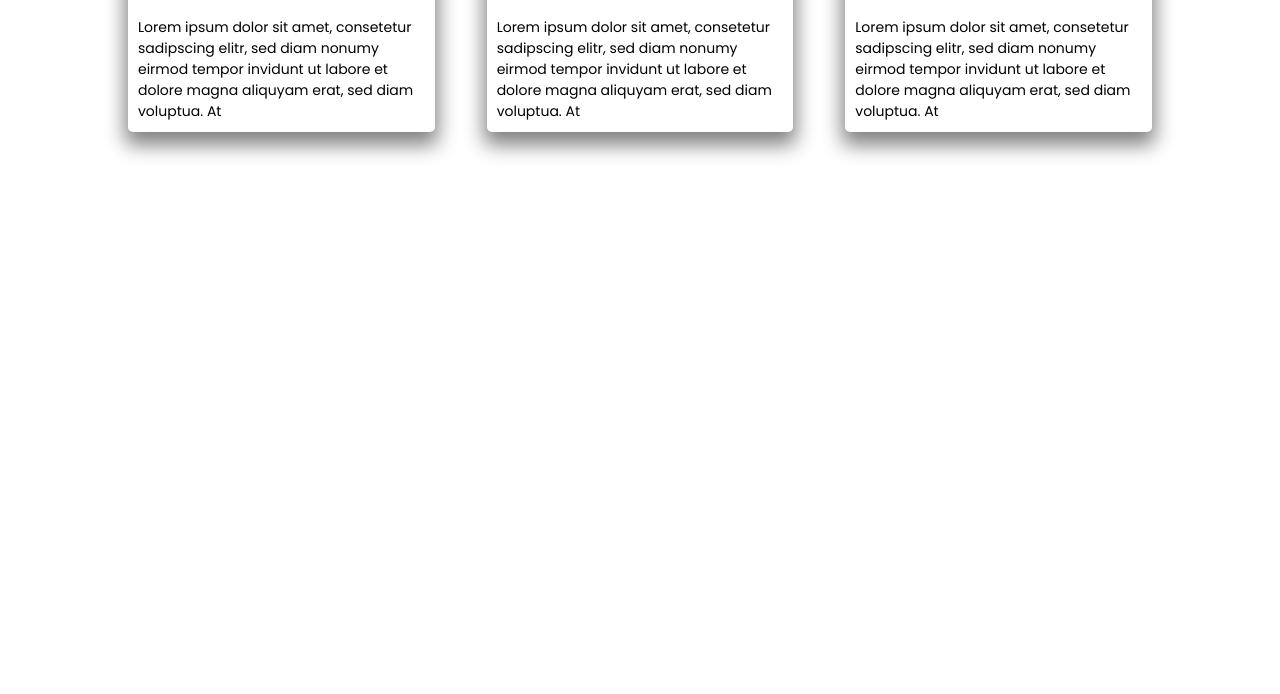
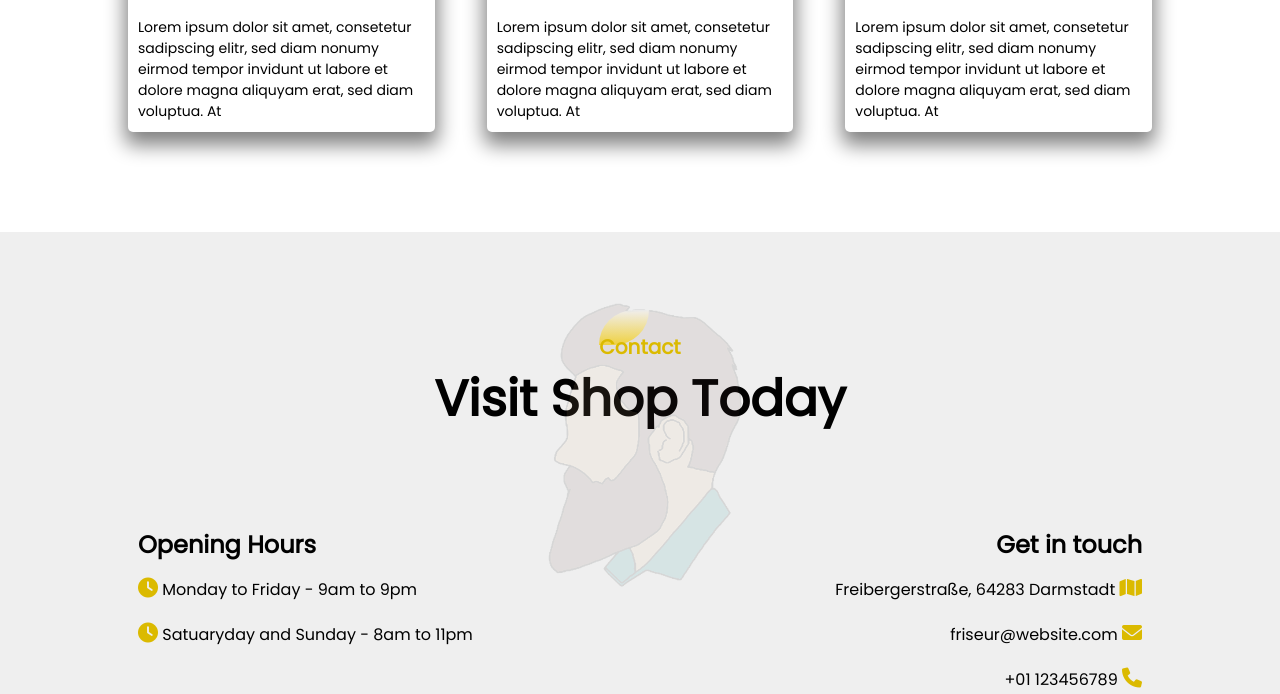
Before and after one commit to MartinMohammed/BarberWebsite, a plain HTML site: page index.html in a window 1280 px wide. Shown: the part 2929-3623 px from the top of the page. Before the commit the page ends 3161 px from the top, so only its background shows below. Drawn offline with Linux system fonts and the light colour scheme.

Commit message:
finish project/ finish footer

```diff
--- a/index.html
+++ b/index.html
@@ -49,10 +49,10 @@
         <nav>
           <ul>
             <li><a href="#">Home</a></li>
-            <li><a href="#">Features</a></li>
-            <li><a href="#">Services</a></li>
-            <li><a href="#">Testimonials</a></li>
-            <li><a href="#">Meet Us</a></li>
+            <li><a href="#feature">Features</a></li>
+            <li><a href="#service">Services</a></li>
+            <li><a href="#testimonial">Testimonials</a></li>
+            <li><a href="#footer">Meet Us</a></li>
           </ul>
         </nav>
       </div>
@@ -234,6 +234,44 @@
       </div>
     </section>
 
+    <!-- ========================= FOOTER ========================== -->
+    <section id="footer">
+      <img
+        src="./public/Barber_Shop_img/footer-img.png"
+        alt=""
+        class="footer-img"
+      />
+      <div class="title-text">
+        <p>Contact</p>
+        <h1>Visit Shop Today</h1>
+      </div>
+
+      <div class="footer-row">
+        <div class="footer-left">
+          <h1>Opening Hours</h1>
+          <p><i class="fa-solid fa-clock"></i> Monday to Friday - 9am to 9pm</p>
+          <p>
+            <i class="fa-solid fa-clock"></i> Satuaryday and Sunday - 8am to
+            11pm
+          </p>
+        </div>
+        <div class="footer-right">
+          <h1>Get in touch</h1>
+          <p>
+            Freibergerstraße, 64283 Darmstadt <i class="fa-solid fa-map"></i>
+          </p>
+          <p>friseur@website.com <i class="fa-solid fa-envelope"></i></p>
+          <p>+01 123456789 <i class="fa-solid fa-phone"></i></p>
+        </div>
+      </div>
+
+      <div class="social-links">
+        <i class="fa-brands fa-facebook-f"></i>
+        <i class="fa-brands fa-instagram"></i>
+        <p>© 2022 Martin Mohammed</p>
+      </div>
+    </section>
+
     <!-- ========================= JS SCRIPT ========================== -->
     <script>
       var menuBtn = document.getElementById("menuBtn");
--- a/style.css
+++ b/style.css
@@ -19,6 +19,10 @@
   margin: 0;
   padding: 0;
   font-family: "Poppins", sans-serif;
+}
+
+html {
+  scroll-behavior: smooth;
 }
 
 #banner {
@@ -299,7 +303,7 @@ The viewport varies with the device, and will be smaller on
 }
 
 .features-text p {
-  padding: 0 20px;
+  padding: 0 2px;
   text-align: initial;
 }
 
@@ -479,3 +483,104 @@ hr {
     flex-basis: 100%;
   }
 }
+
+/* -------------------------- FOOTER ---------------------- */
+#footer {
+  /* footer background */
+  /* # if content gets longer inside footer the background scales with because of the padding
+  // background color goes to last element of footer and then 20px further because of the padding
+  */
+  padding: 100px 0 20px;
+  background: var(--background-color-alt);
+  position: relative;
+}
+
+.footer-row {
+  width: 80%;
+  /* center */
+  margin: 0 auto;
+  display: flex;
+  justify-content: space-between;
+  flex-wrap: wrap;
+}
+
+.footer-left,
+.footer-right {
+  /* flex-basis = like max-width: ; */
+  flex-basis: 45%;
+  padding: 10px;
+  margin-bottom: 20px;
+}
+
+.footer-right {
+  text-align: right;
+}
+
+.footer-left {
+  text-align: left;
+}
+
+.footer-row h1 {
+  margin: 10px 0;
+}
+
+.footer-row p {
+  margin: 10px 0;
+  line-height: 35px;
+}
+
+.footer-left .fa-solid,
+.footer-right .fa-solid {
+  font-size: 20px;
+  color: var(--font-color-alt);
+}
+
+.footer-img {
+  max-width: 370px;
+  opacity: 0.1;
+  position: absolute;
+  left: 50%;
+  top: 35%;
+  /* width/height --> to center image */
+  transform: translate(-50%, -50%);
+}
+
+.social-links {
+  text-align: center;
+}
+
+.social-links .fa-brands {
+  height: 40px;
+  width: 40px;
+  font-size: 20px;
+  line-height: 40px;
+  border: 1px solid var(--font-color-alt);
+  margin: 40px 5px 0;
+  color: var(--font-color-alt);
+  cursor: pointer;
+  transition: 0.5s;
+}
+
+.social-links .fa-brands:hover {
+  background: var(--font-color-alt);
+  color: white;
+  transform: translateY(-7px);
+}
+
+.social-links p {
+  font-size: 12px;
+  margin-top: 20px;
+}
+
+@media screen and (max-width: 770px) {
+  .footer-left,
+  .footer-right {
+    flex-basis: 100%;
+    font-size: 14px;
+  }
+
+  .footer-img {
+    /* from top (ancestor: footer) */
+    top: 25% !important;
+  }
+}
```
